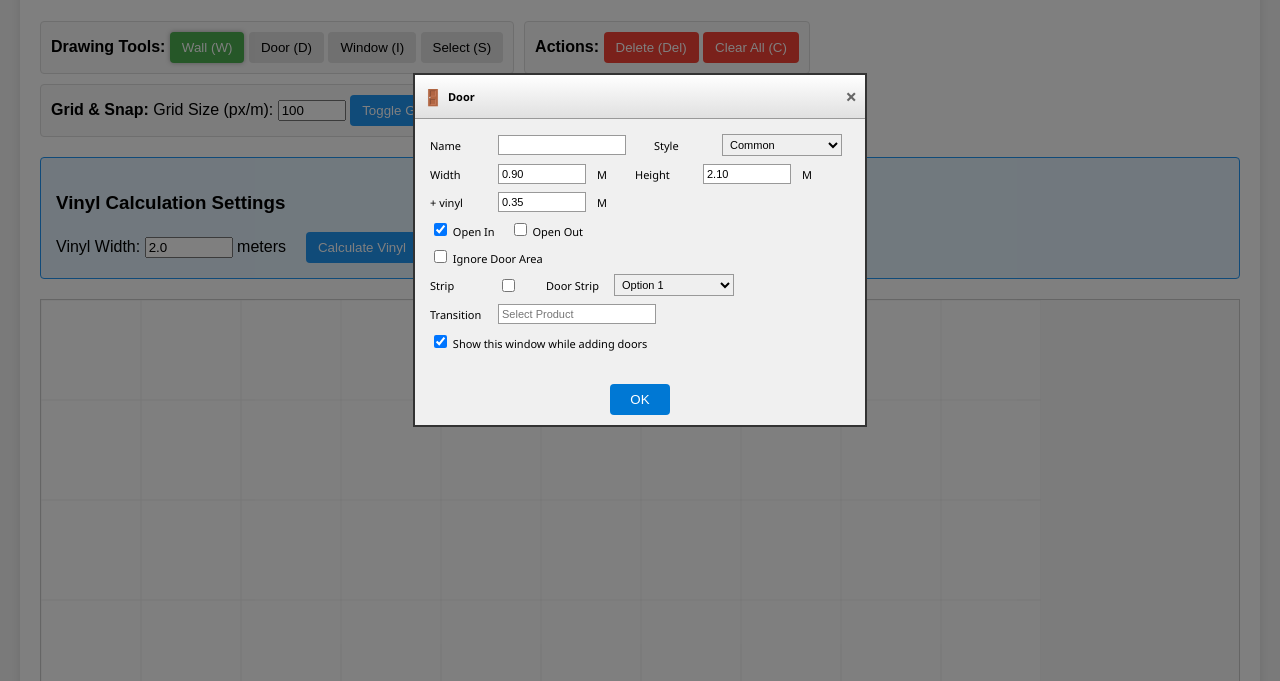
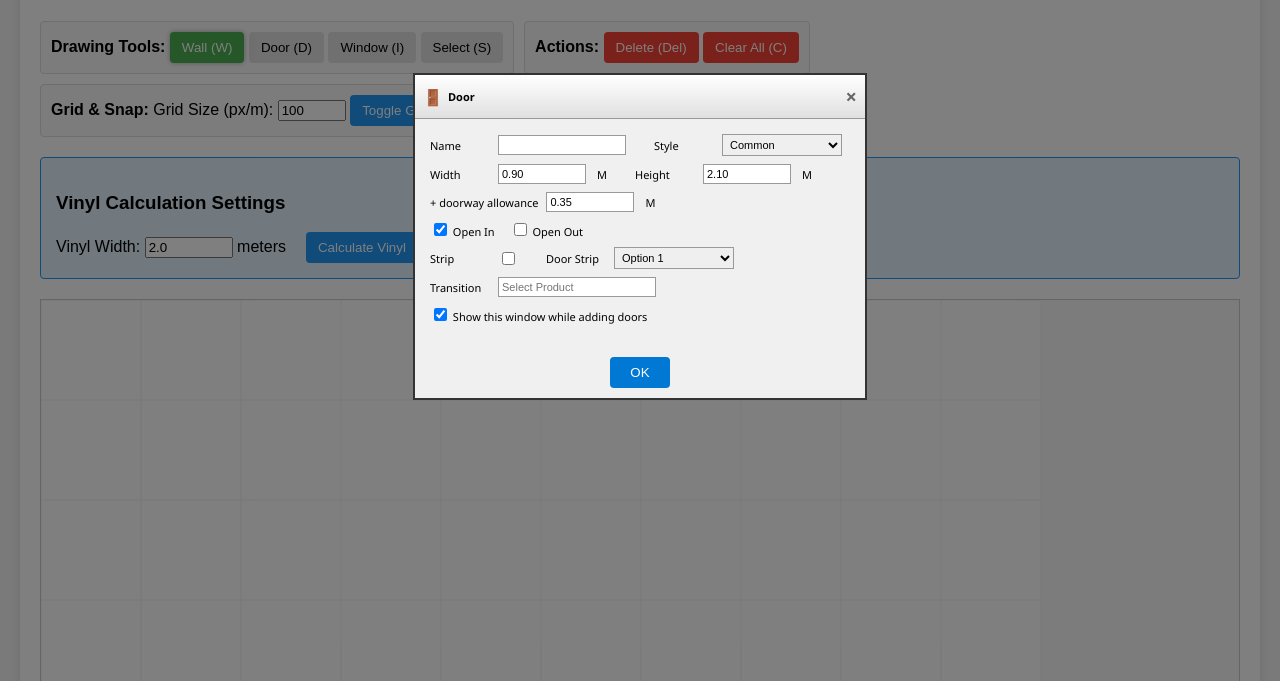
Before and after one commit to RodeH1969/floorplannerfrontend, a plain HTML site: page index.html in a window 1280 px wide. Both pictures are taken after a click on the button "Door (D)". Shown: the part 119-800 px from the top of the page. Drawn offline with Linux system fonts and the light colour scheme.

Commit message:
Update door popup with new options and styling

```diff
--- a/index.html
+++ b/index.html
@@ -160,16 +160,13 @@
                     <span style="margin-left: 3px;">M</span>
                 </div>
                 <div class="form-row">
-                    <span class="form-label">+ vinyl</span>
+                    <span class="form-label">+ doorway allowance</span>
                     <input type="number" id="doorMeasurement" class="form-input" value="0.35" step="0.01">
                     <span style="margin-left: 3px;">M</span>
                 </div>
                 <div class="checkbox-row">
                     <label><input type="checkbox" id="doorOpenIn" checked> Open In</label>
                     <label><input type="checkbox" id="doorOpenOut"> Open Out</label>
-                </div>
-                <div class="checkbox-row">
-                    <label><input type="checkbox" id="doorIgnoreArea"> Ignore Door Area</label>
                 </div>
                 <div class="form-row">
                     <span class="form-label">Strip</span>
@@ -236,7 +233,6 @@
                     doorMeasurement: 0.35,
                     openIn: true,
                     openOut: false,
-                    ignoreArea: false,
                     transition: '',
                     showWindow: true,
                     strip: false,
@@ -394,7 +390,6 @@
                 document.getElementById('doorMeasurement').value = this.doorConfig.doorMeasurement;
                 document.getElementById('doorOpenIn').checked = this.doorConfig.openIn;
                 document.getElementById('doorOpenOut').checked = this.doorConfig.openOut;
-                document.getElementById('doorIgnoreArea').checked = this.doorConfig.ignoreArea;
                 document.getElementById('doorTransition').value = this.doorConfig.transition;
                 document.getElementById('showDoorWindow').checked = this.doorConfig.showWindow;
                 document.getElementById('doorStrip').checked = this.doorConfig.strip;
@@ -1406,7 +1401,6 @@
             document.getElementById('doorMeasurement').value = '0.35';
             document.getElementById('doorOpenIn').checked = true;
             document.getElementById('doorOpenOut').checked = false;
-            document.getElementById('doorIgnoreArea').checked = false;
             document.getElementById('doorTransition').value = '';
             document.getElementById('showDoorWindow').checked = true;
             document.getElementById('doorStrip').checked = false;
@@ -1432,7 +1426,6 @@
                     doorMeasurement: parseFloat(document.getElementById('doorMeasurement').value) || 0.35,
                     openIn: document.getElementById('doorOpenIn').checked,
                     openOut: document.getElementById('doorOpenOut').checked,
-                    ignoreArea: document.getElementById('doorIgnoreArea').checked,
                     transition: document.getElementById('doorTransition').value,
                     showWindow: document.getElementById('showDoorWindow').checked,
                     strip: document.getElementById('doorStrip').checked,
```
